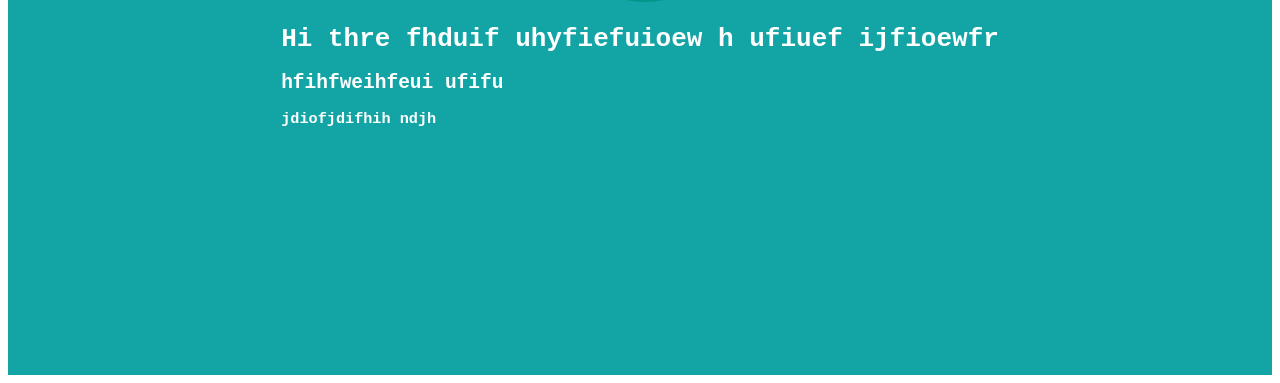
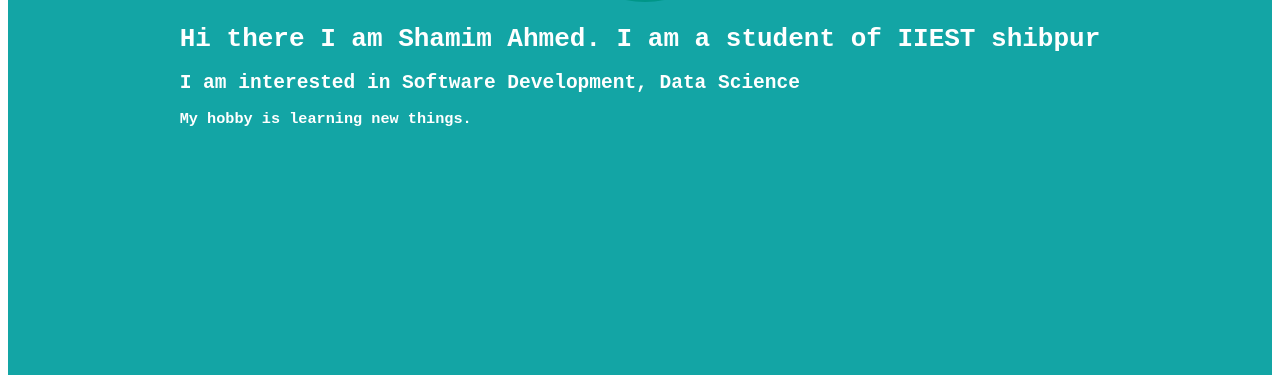
Before and after one commit to shamim-io/profile, a plain HTML site: page index.html in a window 1280 px wide. Shown: the part 433-816 px from the top of the page. Drawn offline with Linux system fonts and the light colour scheme.

Commit message:
changed the description

```diff
--- a/index.html
+++ b/index.html
@@ -9,9 +9,9 @@
         <header class = 'site-header'>
             <img class = 'profile-pic' src = "https://media-exp1.licdn.com/dms/image/C5103AQHjV2wu35PTKA/profile-displayphoto-shrink_200_200/0?e=1607558400&v=beta&t=hA4MigoZug4D3gCHtBpf7VzMHRGl3EYtNNKfI20DonU" />
             <div class = 'site-header-content'>
-                <h1>Hi thre fhduif uhyfiefuioew h ufiuef ijfioewfr </h1>
-                <h2>hfihfweihfeui  ufifu </h2>
-                <h3>jdiofjdifhih ndjh</h3>
+                <h1>Hi there I am Shamim Ahmed. I am a student of IIEST shibpur </h1>
+                <h2>I am interested in Software Development, Data Science </h2>
+                <h3>My hobby is learning new things.</h3>
             </div>
         </header>
     </body>
```
